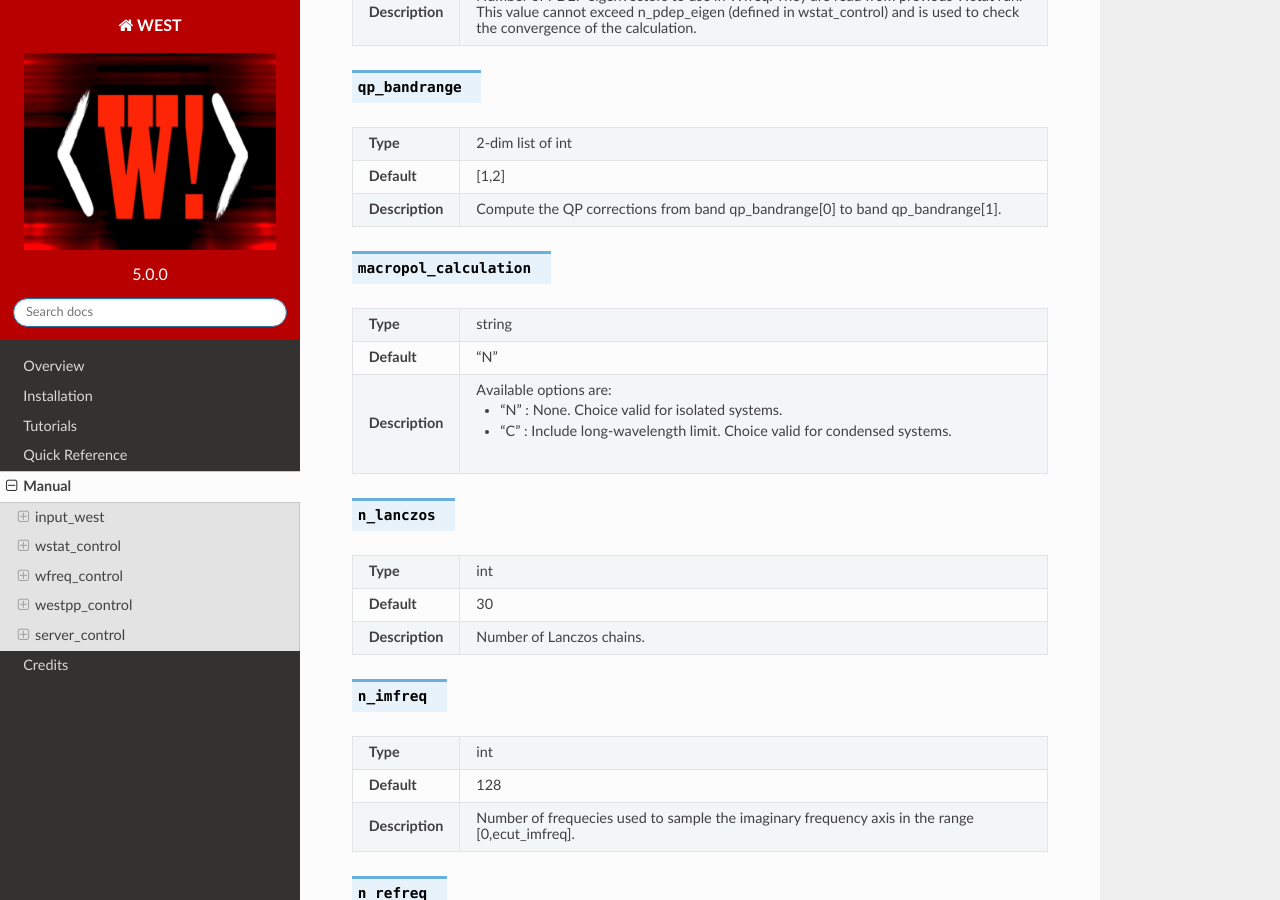
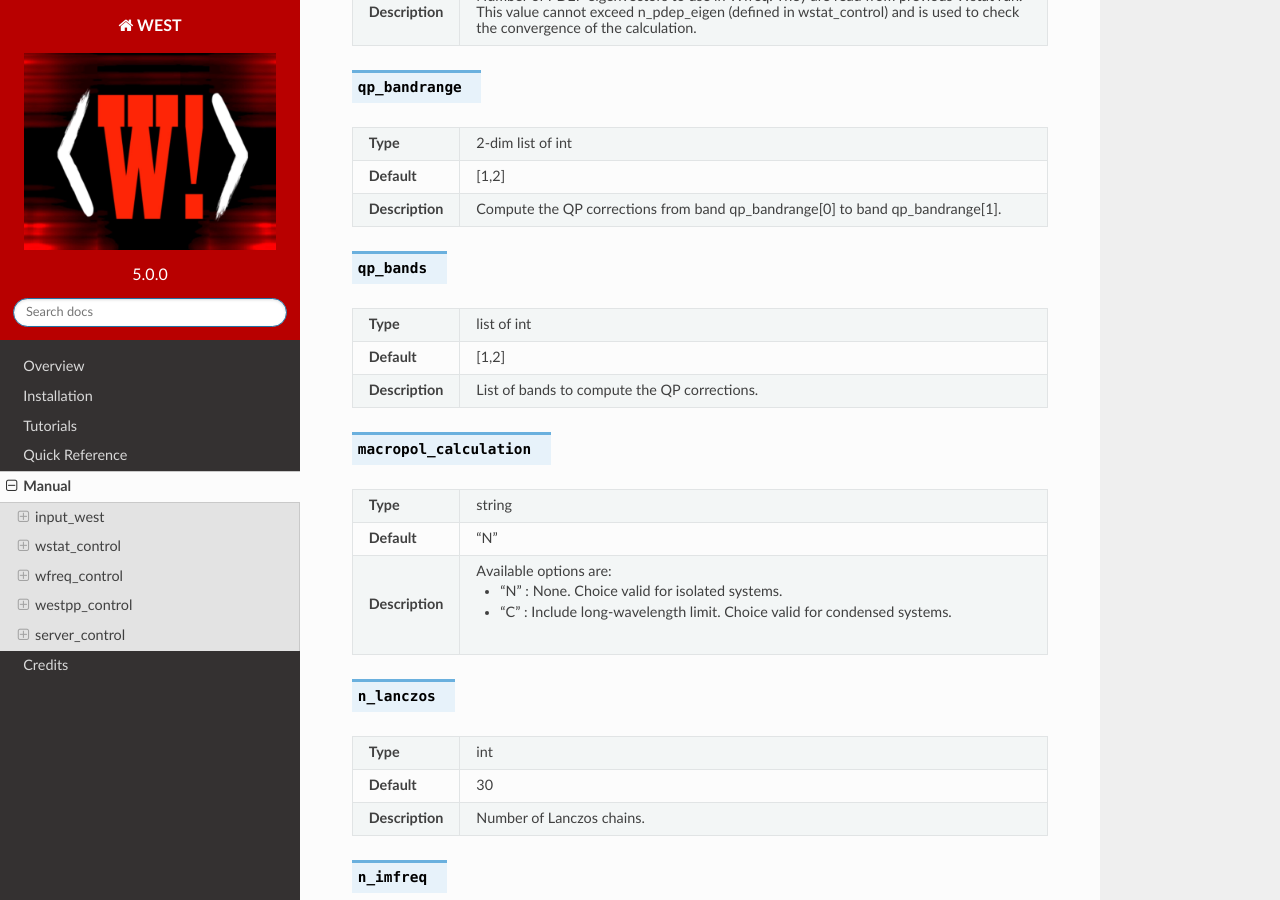
Before and after one commit to west-code-development/West, a Sphinx documentation site: the page built from Doc/manual.rst, in a window 1280 px wide and 900 px high, scrolled down 4844 px. Built offline with Sphinx 7.4.7 and the Read the Docs theme 2.0.0, drawn with Linux system fonts in a browser that asks for light colours.

Commit message:
qp_bands added

```diff
--- a/Doc/manual.rst
+++ b/Doc/manual.rst
@@ -329,6 +329,20 @@ wfreq_control
      - [1,2]
    * - **Description**
      - Compute the QP corrections from band qp_bandrange[0] to band qp_bandrange[1].
+
+
+.. data:: qp_bands
+
+.. list-table::
+   :widths: 10 90
+   :stub-columns: 0
+
+   * - **Type**
+     - list of int
+   * - **Default**
+     - [1,2]
+   * - **Description**
+     - List of bands to compute the QP corrections.
 
 
 .. data:: macropol_calculation
```
Also changed, not shown: 11 other files.
